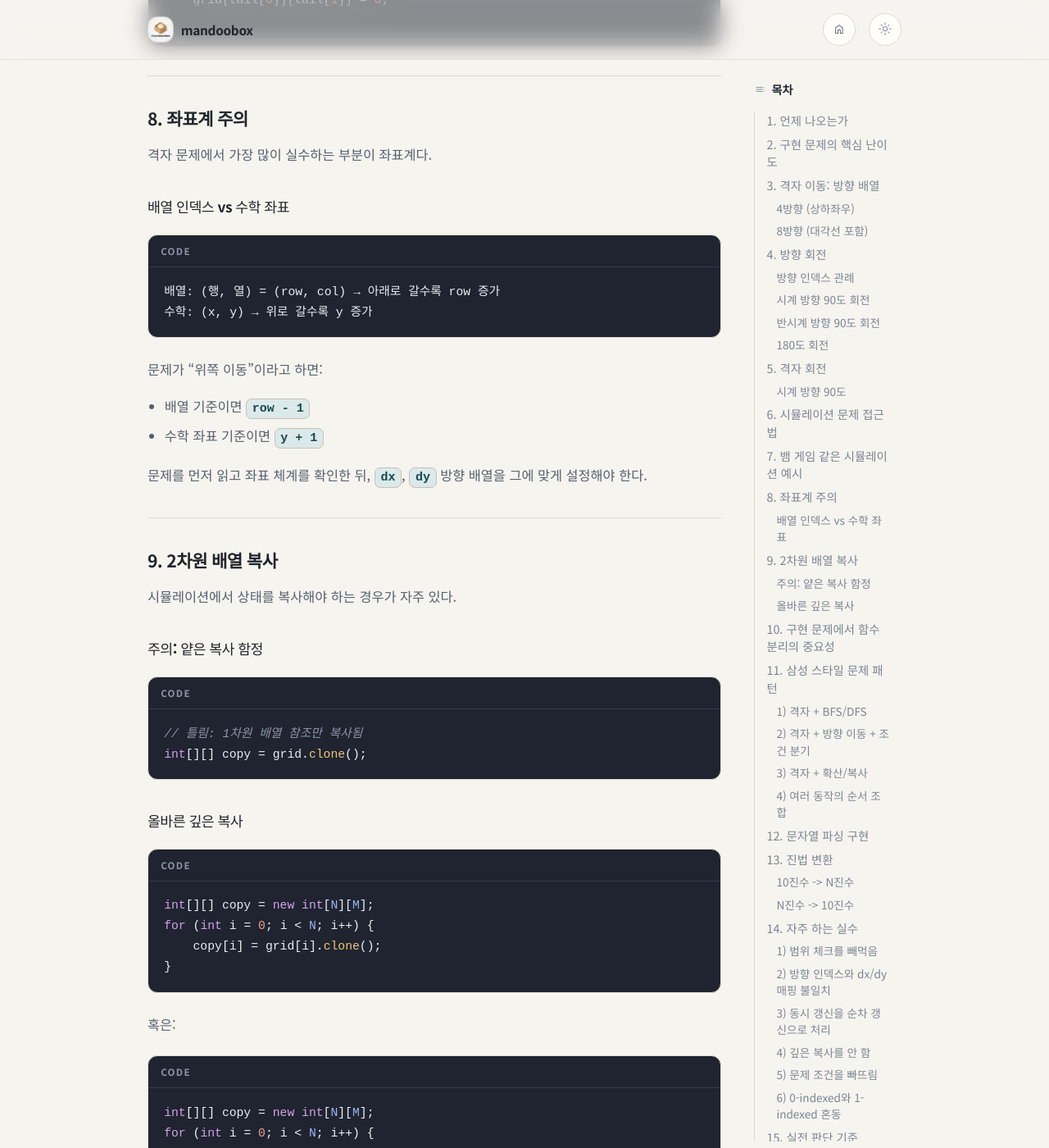
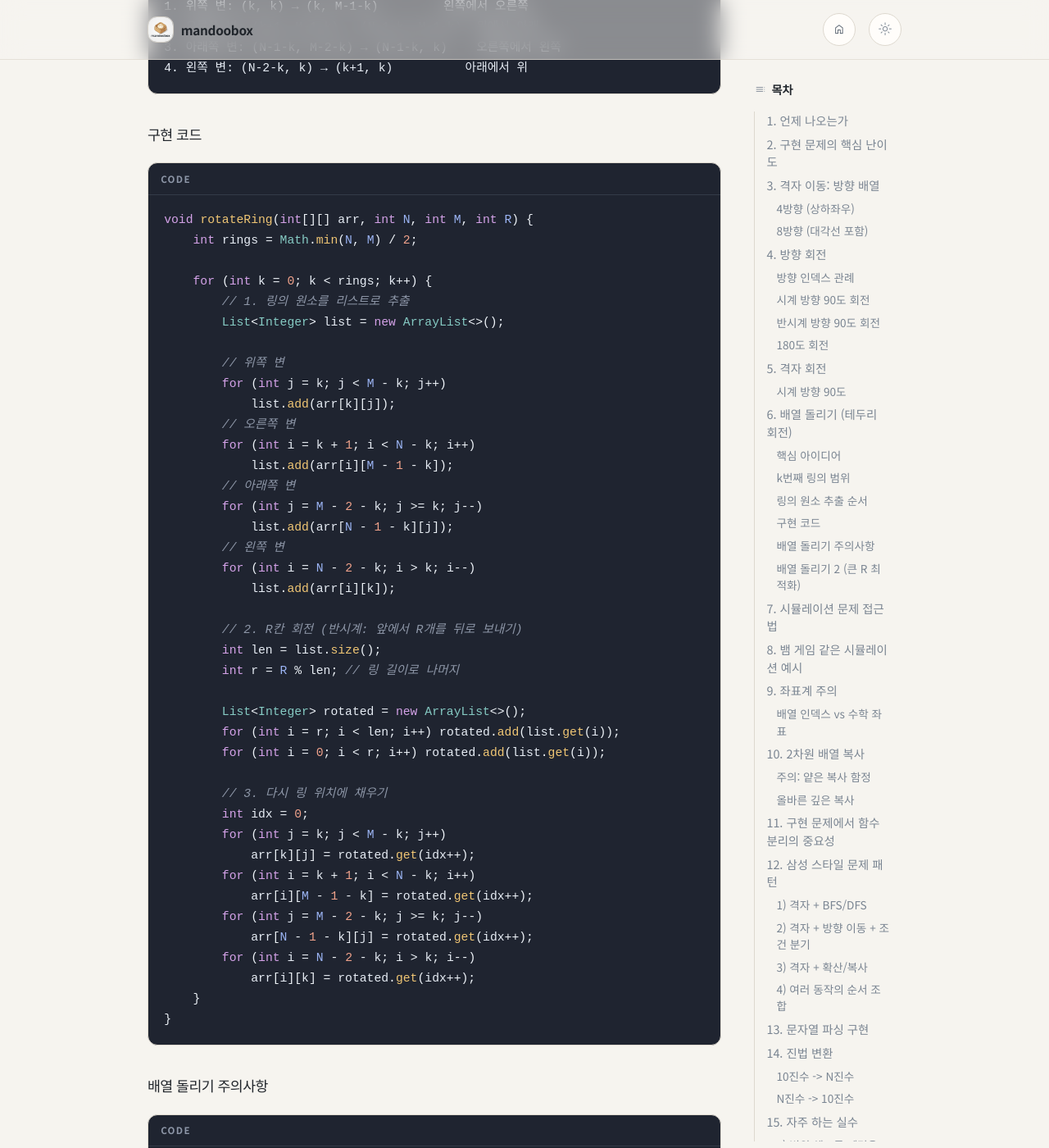
Before and after one commit to mandoobox/mandoobox.github.io, a Jekyll site: the page built from _posts/algorithm/2026-03-07-implementation.md, in a window 1280 px wide and 1400 px high, scrolled down 6171 px. Shown: the whole window at 82% size. Built offline with Jekyll 4.4.1, drawn with Linux system fonts in a browser that asks for light colours; comment, search, counter and statistics services are not loaded; some of the changed text lies outside the part shown.

Commit message:
add: imple

````diff
--- a/_posts/algorithm/2026-03-07-implementation.md
+++ b/_posts/algorithm/2026-03-07-implementation.md
@@ -176,7 +176,125 @@ int[][] rotate90(int[][] grid) {
 
 ---
 
-## 6. 시뮬레이션 문제 접근법
+## 6. 배열 돌리기 (테두리 회전)
+
+격자 회전이 배열 전체를 90도 돌리는 것이라면,
+배열 돌리기는 **테두리(링)를 따라 원소를 한 칸씩 밀어내는** 문제다.
+
+백준 16926번(배열 돌리기 1), 16927번(배열 돌리기 2) 등이 대표적이다.
+
+### 핵심 아이디어
+
+N×M 배열에서 테두리(링)의 개수는 `min(N, M) / 2`개다.
+
+```text
+┌───────────┐
+│ 링 0      │
+│ ┌───────┐ │
+│ │ 링 1  │ │
+│ │ ┌───┐ │ │
+│ │ │ 2 │ │ │
+│ │ └───┘ │ │
+│ └───────┘ │
+└───────────┘
+```
+
+```mermaid
+flowchart TD
+    A["전체 배열"] --> B["링 개수 = min(N, M) / 2"]
+    B --> C["각 링마다"]
+    C --> D["링의 원소를 1차원으로 추출"]
+    D --> E["R칸만큼 회전"]
+    E --> F["다시 링 위치에 채우기"]
+```
+
+### k번째 링의 범위
+
+```text
+시작점: (k, k)
+끝점: (N-1-k, M-1-k)
+```
+
+### 링의 원소 추출 순서
+
+시계 방향으로 테두리를 따라 순서대로 꺼내면 된다.
+
+```text
+1. 위쪽 변: (k, k) → (k, M-1-k)         왼쪽에서 오른쪽
+2. 오른쪽 변: (k+1, M-1-k) → (N-1-k, M-1-k)  위에서 아래
+3. 아래쪽 변: (N-1-k, M-2-k) → (N-1-k, k)    오른쪽에서 왼쪽
+4. 왼쪽 변: (N-2-k, k) → (k+1, k)          아래에서 위
+```
+
+### 구현 코드
+
+```java
+void rotateRing(int[][] arr, int N, int M, int R) {
+    int rings = Math.min(N, M) / 2;
+
+    for (int k = 0; k < rings; k++) {
+        // 1. 링의 원소를 리스트로 추출
+        List<Integer> list = new ArrayList<>();
+
+        // 위쪽 변
+        for (int j = k; j < M - k; j++)
+            list.add(arr[k][j]);
+        // 오른쪽 변
+        for (int i = k + 1; i < N - k; i++)
+            list.add(arr[i][M - 1 - k]);
+        // 아래쪽 변
+        for (int j = M - 2 - k; j >= k; j--)
+            list.add(arr[N - 1 - k][j]);
+        // 왼쪽 변
+        for (int i = N - 2 - k; i > k; i--)
+            list.add(arr[i][k]);
+
+        // 2. R칸 회전 (반시계: 앞에서 R개를 뒤로 보내기)
+        int len = list.size();
+        int r = R % len; // 링 길이로 나머지
+
+        List<Integer> rotated = new ArrayList<>();
+        for (int i = r; i < len; i++) rotated.add(list.get(i));
+        for (int i = 0; i < r; i++) rotated.add(list.get(i));
+
+        // 3. 다시 링 위치에 채우기
+        int idx = 0;
+        for (int j = k; j < M - k; j++)
+            arr[k][j] = rotated.get(idx++);
+        for (int i = k + 1; i < N - k; i++)
+            arr[i][M - 1 - k] = rotated.get(idx++);
+        for (int j = M - 2 - k; j >= k; j--)
+            arr[N - 1 - k][j] = rotated.get(idx++);
+        for (int i = N - 2 - k; i > k; i--)
+            arr[i][k] = rotated.get(idx++);
+    }
+}
+```
+
+### 배열 돌리기 주의사항
+
+```text
+1. R이 링 길이보다 클 수 있다 → R %= len 필수
+2. 추출 순서와 채우기 순서가 반드시 동일해야 한다
+3. 반시계 회전이면 앞에서 R개를 뒤로, 시계 회전이면 뒤에서 R개를 앞으로
+4. 각 링은 독립적이므로 링마다 개별 처리한다
+```
+
+### 배열 돌리기 2 (큰 R 최적화)
+
+배열 돌리기 2(백준 16927)에서는 R이 최대 10⁹로 매우 크다.
+하지만 각 링의 길이만큼 회전하면 원래대로 돌아오므로,
+`R % len`으로 실제 회전 횟수를 줄이면 시간 내에 풀 수 있다.
+
+```text
+링 길이 = 2 * (가로 + 세로) - 4
+→ 한 바퀴 돌면 원상 복구
+→ R % 링길이 만큼만 회전
+```
+
+---
+
+## 7. 시뮬레이션 문제 접근법
 
 시뮬레이션은 보통 다음 구조를 따른다.
 
@@ -227,7 +345,7 @@ if (!apple) {
 
 ---
 
-## 8. 좌표계 주의
+## 9. 좌표계 주의
 
 격자 문제에서 가장 많이 실수하는 부분이 좌표계다.
 
@@ -248,7 +366,7 @@ if (!apple) {
 
 ---
 
-## 9. 2차원 배열 복사
+## 10. 2차원 배열 복사
 
 시뮬레이션에서 상태를 복사해야 하는 경우가 자주 있다.
 
````
Also changed, not shown: other parts of _posts/algorithm/2026-03-07-implementation.md (+9 -9 lines).
